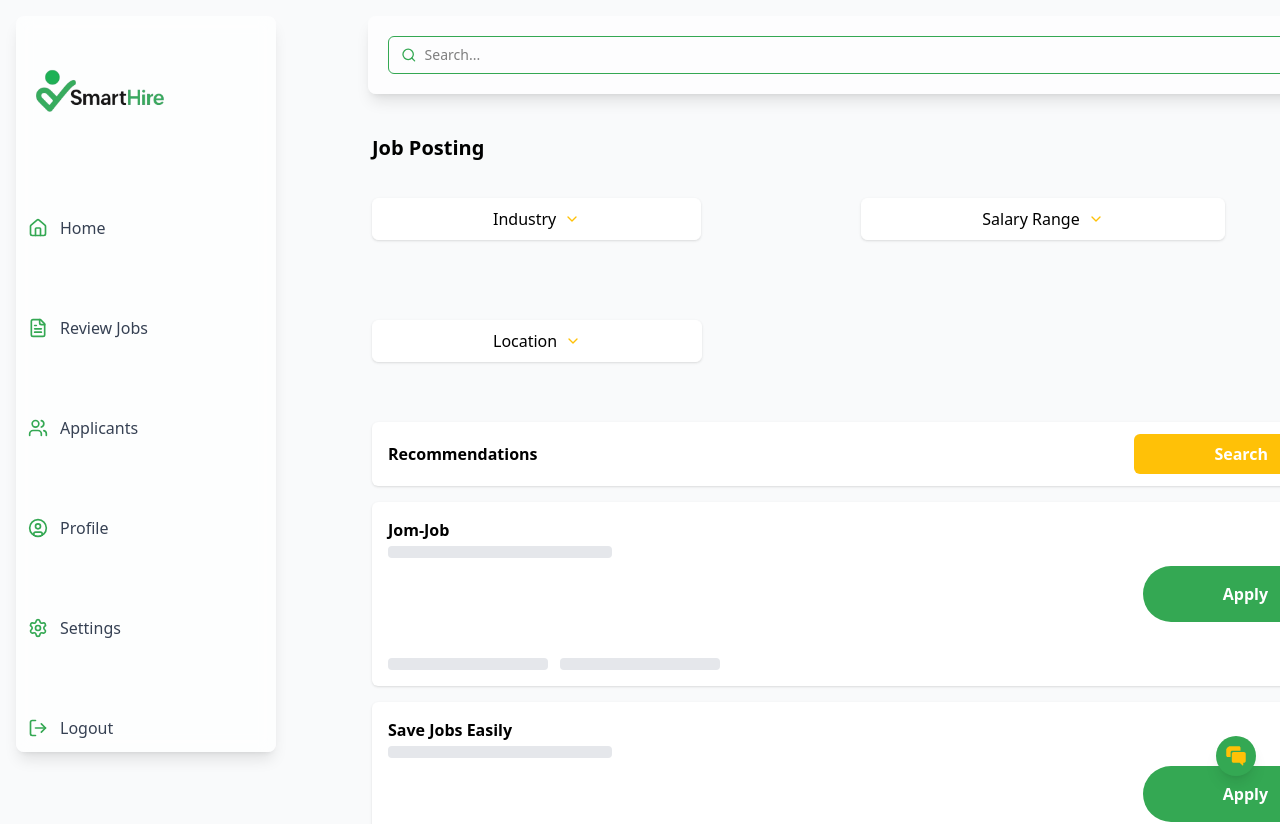
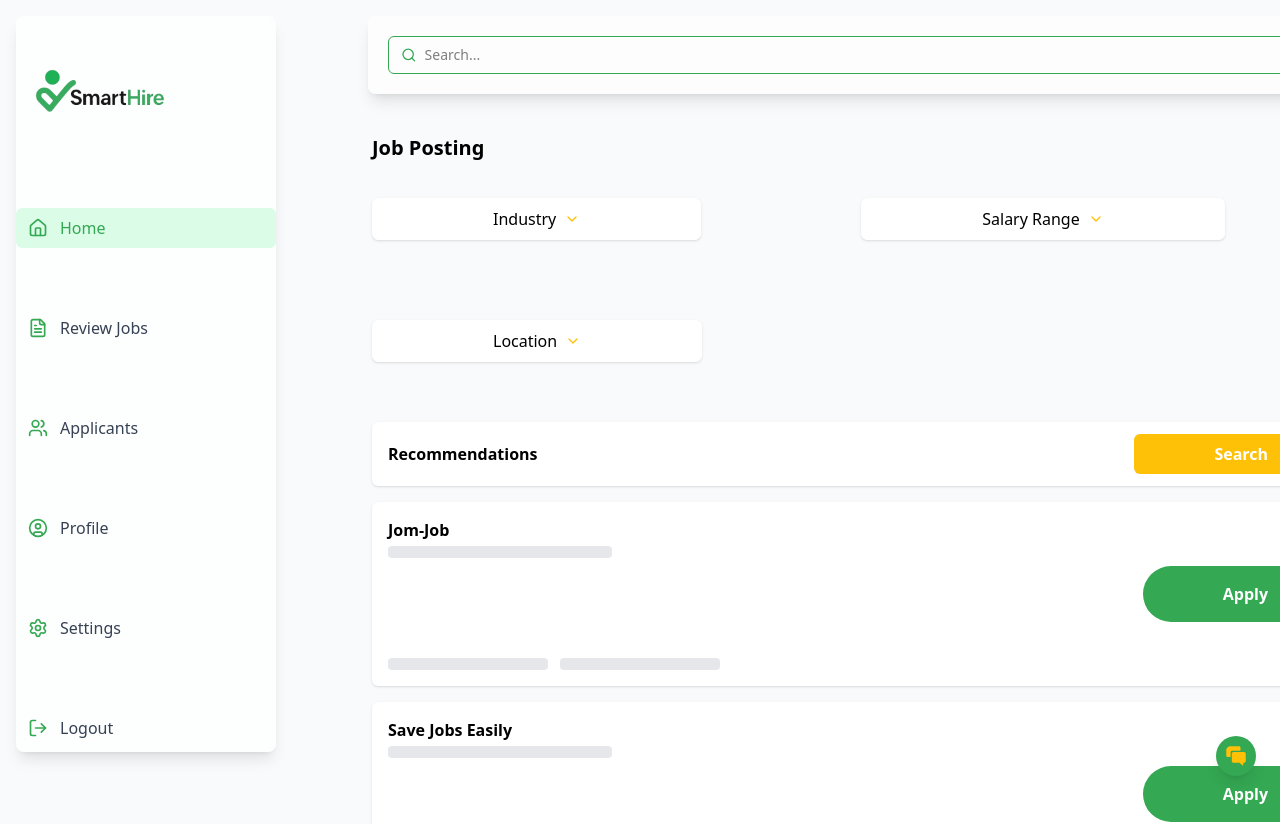
Before and after one commit to JulianaFofe/JobRecommendation, a React (Vite) app in the folder React/: page /employeedash in a window 1280 px wide. Shown: the top 824 px of the page. Built offline with nearby package versions, Linux system fonts and the light colour scheme.

Commit message:
working on employeedash

```diff
--- a/React/src/App.tsx
+++ b/React/src/App.tsx
@@ -1,6 +1,7 @@
 
 import Dashboard from "./components//EmployeeDashboard/Dashboard";
 import DashView from "./components/dashboardView";
+import Employer from "./components/Employer";
 import Footer from "./containers/footer";
 
 import Home from "./containers/home";
@@ -20,6 +21,7 @@ function App() {
     <div>
       <Routes>
         <Route path="/" element = {<Home/>}></Route>
+        <Route path="/employer" element={<Employer/>}/>
         <Route path="/dashview" element={<DashView/>} />
         <Route path="/employeedash" element={<Dashboard cards={cards} />} />
         {/* <Footer/> */}
--- a/React/src/components/EmployeeDashboard/Dashboard/index.tsx
+++ b/React/src/components/EmployeeDashboard/Dashboard/index.tsx
@@ -17,7 +17,7 @@ type Props = { cards: JobCard[] };
 export default function Dashboard({ cards }: Props) {
   // sidebar data (mapped in Sidebar)
   const sidebarItems: SidebarItem[] = [
-    { id: "home", title: "Home", path: "/", icon: Home },
+    { id: "home", title: "Home", path: "/employeedash", icon: Home },
     { id: "review", title: "Review Jobs", path: "/review", icon: FileText },
     { id: "applicants", title: "Applicants", path: "/applicants", icon: Users },
     { id: "profile", title: "Profile", path: "/profile", icon: UserCircle },
@@ -25,8 +25,7 @@ export default function Dashboard({ cards }: Props) {
     { id: "logout", title: "Logout", path: "/logout", icon: LogOut },
   ];
   return (
-    <div>
-    <div className="flex min-h-screen bg-gray-50">
+    <div className="flex flex-col lg:flex-row  min-h-screen lg:justify-between bg-gray-50">
       <SidebarWrapper items={sidebarItems} />
       <section className="flex-1 flex flex-col ">
         <Navbar />
@@ -81,6 +80,5 @@ export default function Dashboard({ cards }: Props) {
         </div>
       </section>
       </div>
-      </div>
   );
 }
--- a/React/src/components/EmployeeDashboard/Navbar/index.tsx
+++ b/React/src/components/EmployeeDashboard/Navbar/index.tsx
@@ -10,7 +10,7 @@ export default function Navbar({ onSearch }: Props) {
 
   return (
     <div className="px-15 ">
-    <header className="translate-x-0-translate-x-full lg:translate-x-0  lg:static inset-y-0 left-0 z-50 w-250  bg-white/70 shadow-lg rounded-lg m-2 lg:m-4 mr-0 transition-transform duration-300 ease-in-out">
+      <header className="translate-x-0-translate-x-full lg:translate-x-0 lg:justify-between lg:static inset-y-0 left-0 z-50 w-250  bg-white/70 shadow-lg rounded-lg m-2 lg:m-4 mr-0 transition-transform duration-300 ease-in-out">
         {/* Small tabs row (Section 1 / 2) */}
         {/* <div className="px-4 pt-2 flex gap-2">
         {tabs.map((t) => (
--- a/React/src/components/EmployeeDashboard/Sidebar/index.tsx
+++ b/React/src/components/EmployeeDashboard/Sidebar/index.tsx
@@ -11,7 +11,7 @@ export default function Sidebar({ items }: Props) {
     <aside className="h-[calc(100vh-64px)] translate-x-0-translate-x-full lg:translate-x-0 lg:static inset-y-0 left-0 z-50 w-65 bg-white/70 backdrop-blur-sm shadow-lg rounded-lg m-2 lg:m-4 mr-0 transition-transform duration-300 ease-in-out">
       {/* Brand */}
       <div className="flex items-center gap-2 mb-8">
-        <div className="w-40 h-40 rounded-full  grid place-items-center text-white font-bold"><img src={logo} alt="" /></div>
+        <div className="w-40 h-40 rounded-full  grid place-items-center text-white font-bold"> <a href="/"><img src={logo} alt="" /></a> </div>
       </div>
 
       {/* Nav */}
--- a/React/src/containers/footer/index.tsx
+++ b/React/src/containers/footer/index.tsx
@@ -100,7 +100,7 @@ const Footer = () => {
 
       {/* Floating Chat Icon */}
       <div className="fixed bottom-6 right-6 z-50 cursor-pointer">
-        <IoIosChatboxes size={40} className="text-secondary shadow-lg rounded-full bg-primary p-2 hover:bg-secondary transition" />
+        <IoIosChatboxes size={40} className="text-secondary hover:text-primary shadow-lg rounded-full bg-primary p-2 hover:bg-secondary transition" />
       </div>
     </footer>
   );
```
Lines whose indentation alone changed are shown as unchanged.
